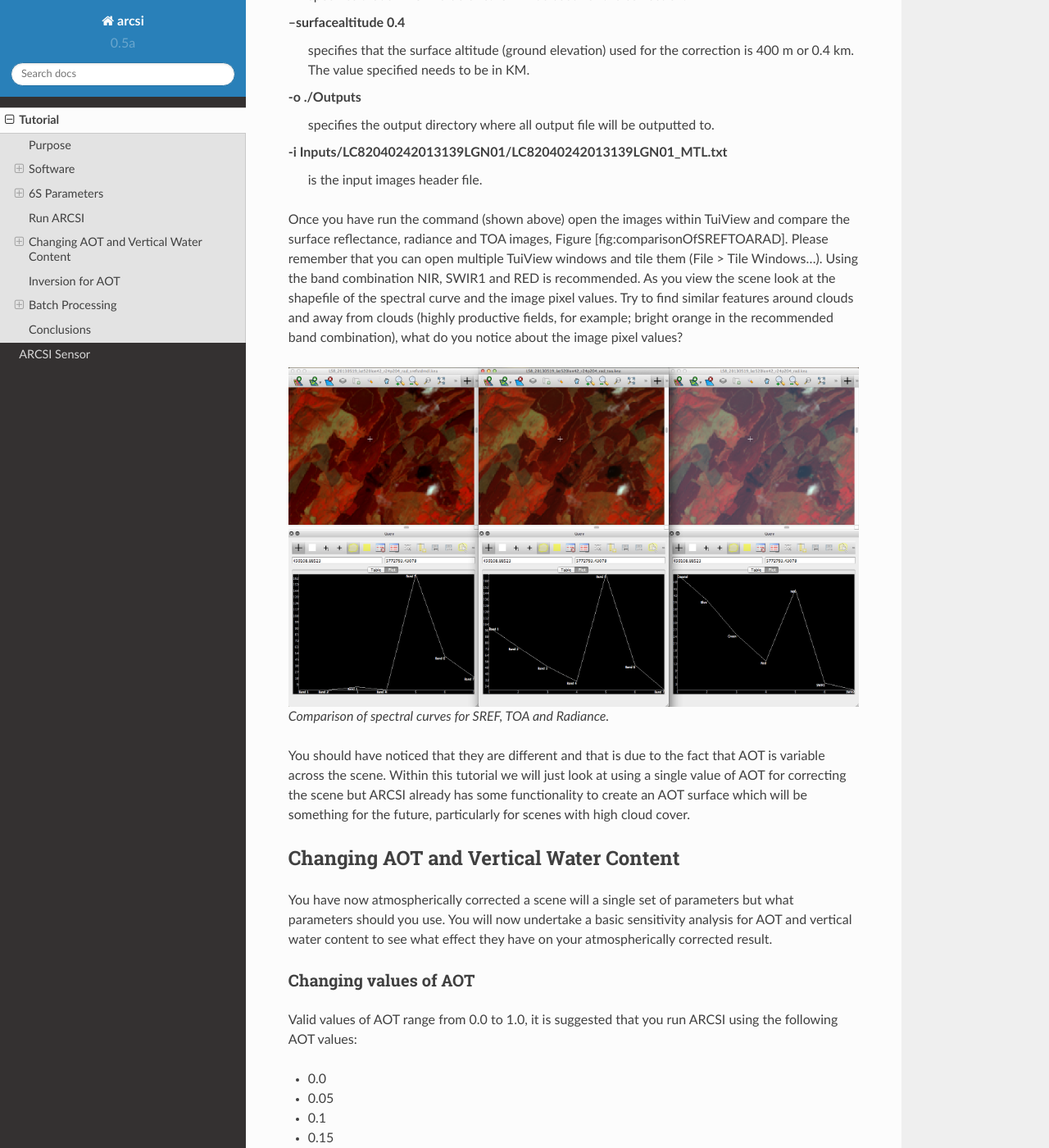
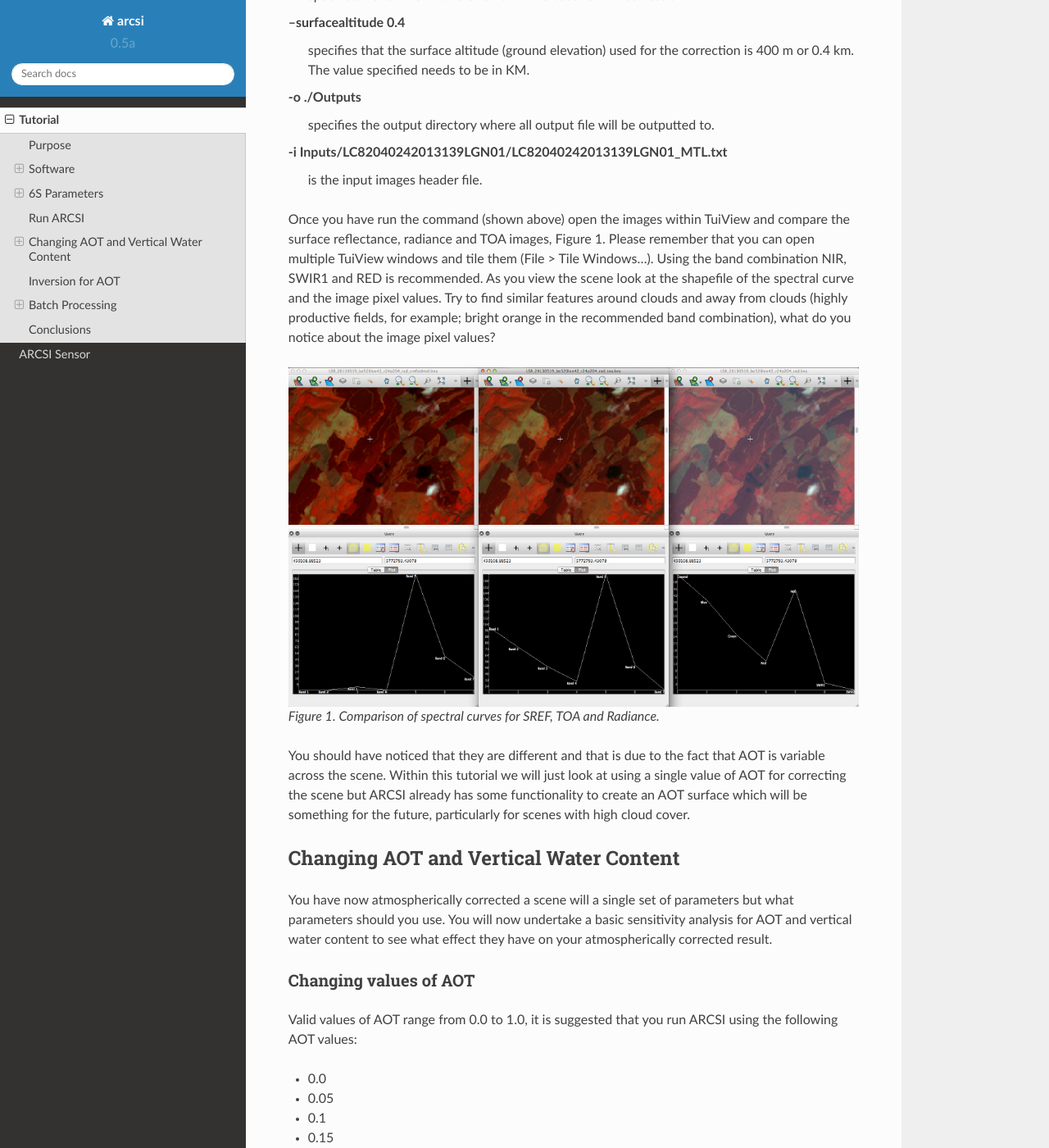
Before and after one commit to remotesensinginfo/arcsi, a Sphinx documentation site: the page built from doc/source/tutorial.rst, in a window 1280 px wide and 1400 px high, scrolled down 4196 px. Shown: the whole window at 82% size. Built offline with Sphinx 7.4.7 and the Read the Docs theme 2.0.0, drawn with Linux system fonts in a browser that asks for light colours; formulas are drawn with MathJax 3; pages that are not in the unit, such as notebooks, are missing from menus.

Commit message:
Hardcoded figure number (couldn't get them to work automatically).

```diff
--- a/doc/source/tutorial.rst
+++ b/doc/source/tutorial.rst
@@ -225,7 +225,7 @@ parameters via the command line as shown below:
 
 Once you have run the command (shown above) open the images within
 TuiView and compare the surface reflectance, radiance and TOA images,
-Figure [fig:comparisonOfSREFTOARAD]. Please remember that you can open
+Figure 1. Please remember that you can open
 multiple TuiView windows and tile them (File > Tile Windows...). Using
 the band combination NIR, SWIR1 and RED is recommended. As you view the
 scene look at the shapefile of the spectral curve and the image pixel
@@ -236,7 +236,7 @@ band combination), what do you notice about the image pixel values?
 .. figure:: Figures/TuiViewComparison_SREFTOARAD.png
    :alt: Comparison of spectral curves for SREF, TOA and Radiance.
 
-   Comparison of spectral curves for SREF, TOA and Radiance.
+   Figure 1. Comparison of spectral curves for SREF, TOA and Radiance.
 
 You should have noticed that they are different and that is due to the
 fact that AOT is variable across the scene. Within this tutorial we
```
